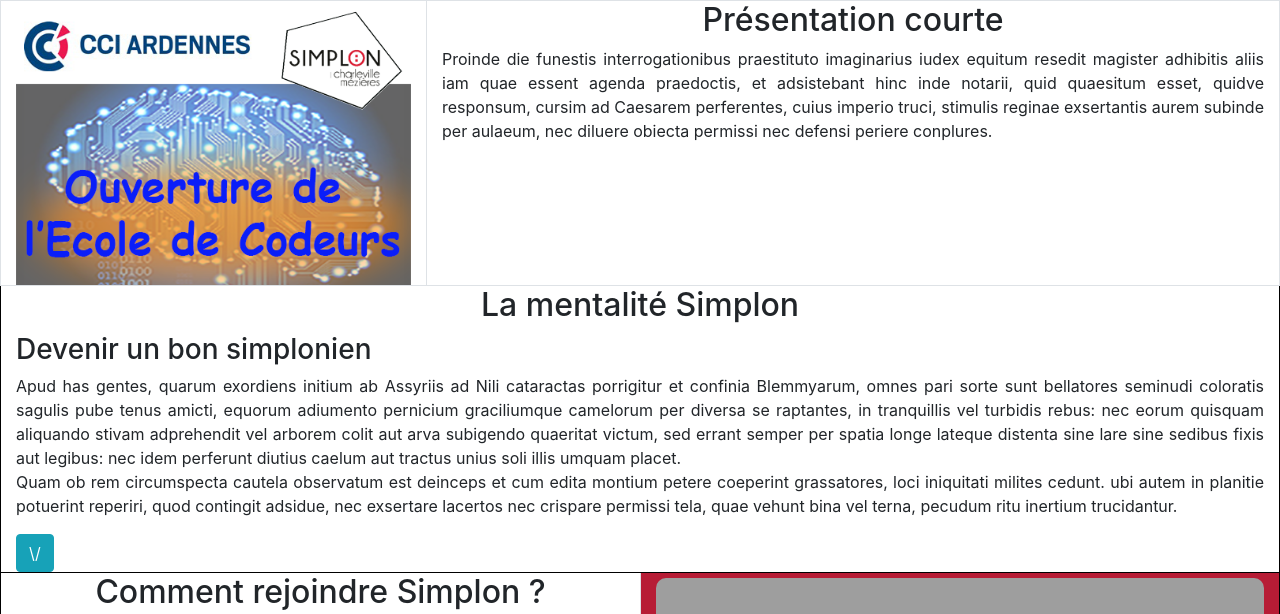
After one commit to LeoLdc/SIMPLON-CAROLO, a PHP site: page /index.html in a window 1280 px wide. The commit adds this page. Shown: the top 614 px of the page. Run offline with PHP 8.4, Linux system fonts and the light colour scheme; grey boxes are pictures that could not be loaded.

Commit message:
header.php

```diff
--- a/css/headerstyle.css
+++ b/css/headerstyle.css
@@ -27,8 +27,9 @@
 }
 
 nav{
+  background-color: rgb(255, 255, 255, 0.8);
   display: flex;
-  width: 60%;
+  width: 52%;
   text-align: center;
   margin-left: auto;
   margin-right: auto;
@@ -46,4 +47,5 @@
 
  body{
    height: 1000px;
+   background-color: #ec4;
  }
--- /dev/null
+++ b/index.html
@@ -0,0 +1,65 @@
+<!DOCTYPE html>
+
+<html>
+
+    <head>
+      <title>Simplon Carolo</title>
+      <meta http-equiv="Content-Type" content="text/html; charset=UTF-8" />
+      <link rel="stylesheet" type="text/css" href="css/bootstrap.css">
+      <link rel="stylesheet" type="text/css" href="css/style.css">
+
+
+    </head>
+
+    <body>
+
+      <div class="container-fluid">
+        <div class="row border">
+          <div class="col-lg-4 col-md-4 col-sm-4 border-right ">
+            <img src="images/img1.png" alt="accueil" width="100%">
+          </div>
+
+          <div class="col-lg-8 col-md-8 col-sm-8">
+            <h2> Présentation courte </h2>
+            <p>Proinde die funestis interrogationibus praestituto imaginarius iudex equitum resedit magister adhibitis aliis iam quae essent agenda praedoctis, et adsistebant hinc inde notarii, quid quaesitum esset, quidve responsum, cursim ad Caesarem perferentes, cuius imperio truci, stimulis reginae exsertantis aurem subinde per aulaeum, nec diluere obiecta permissi nec defensi periere conplures. </p>
+          </div>
+        </div>
+        <div class="row border-section">
+          <div class="col-lg-12 col-md-12 col-sm-12">
+            <h2>La mentalité Simplon</h2>
+            <h3>Devenir un bon simplonien</h3>
+            <p>Apud has gentes, quarum exordiens initium ab Assyriis ad Nili cataractas porrigitur et confinia Blemmyarum, omnes pari sorte sunt bellatores seminudi coloratis sagulis pube tenus amicti, equorum adiumento pernicium graciliumque camelorum per diversa se raptantes, in tranquillis vel turbidis rebus: nec eorum quisquam aliquando stivam adprehendit vel arborem colit aut arva subigendo quaeritat victum, sed errant semper per spatia longe lateque distenta sine lare sine sedibus fixis aut legibus: nec idem perferunt diutius caelum aut tractus unius soli illis umquam placet.<br>
+
+            Quam ob rem circumspecta cautela observatum est deinceps et cum edita montium petere coeperint grassatores, loci iniquitati milites cedunt. ubi autem in planitie potuerint reperiri, quod contingit adsidue, nec exsertare lacertos nec crispare permissi tela, quae vehunt bina vel terna, pecudum ritu inertium trucidantur.</p>
+            <div id="demo" class="collapse">
+              Lorem ipsum dolor sit amet, consectetur adipisicing elit,
+              sed do eiusmod tempor incididunt ut labore et dolore magna aliqua. Ut enim ad minim veniam,
+              quis nostrud exercitation ullamco laboris nisi ut aliquip ex ea commodo consequat.
+            </div>
+            <button type="button" class="btn btn-info " data-toggle="collapse" data-target="#demo">\/</button>
+
+
+          </div>
+        </div>
+        <div class="row border-section">
+          <div class="col-lg-6 col-md-6 col-sm-6">
+            <h2> Comment rejoindre Simplon ? </h2>
+            <button type="button" name="rejoindre">Rejoindre</button>
+          </div>
+
+          <div class="col-lg-6 col-md-6 col-sm-6 border-left bgred">
+            <iframe width="100%" height="315" src="https://www.youtube.com/embed/MPC3gZWyxeo" frameborder="0" allow="autoplay; encrypted-media" allowfullscreen></iframe>
+          </div>
+
+        </div>
+
+      </div>
+
+
+      <script src="https://ajax.googleapis.com/ajax/libs/jquery/3.3.1/jquery.min.js"></script>
+      <script src="https://maxcdn.bootstrapcdn.com/bootstrap/4.1.1/js/bootstrap.min.js"></script>
+
+
+    </body>
+
+</html>
```
Also changed, not shown: php/header.html (deleted, +0 -31 lines), php/header.php (+11 -14 lines).
